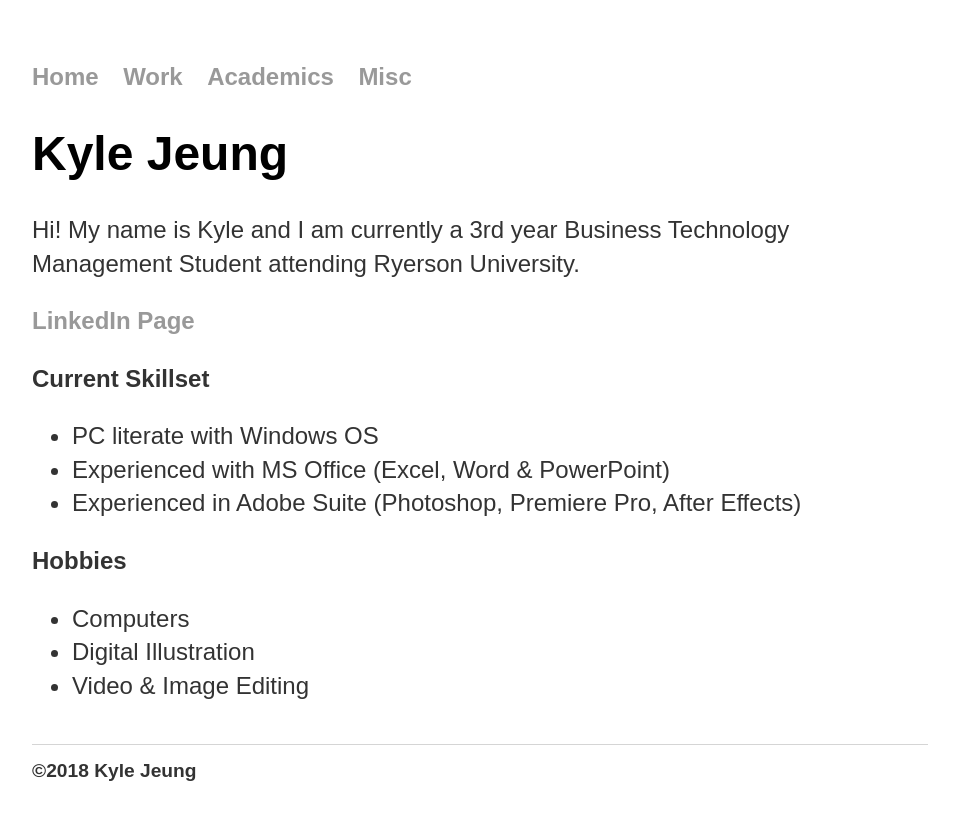
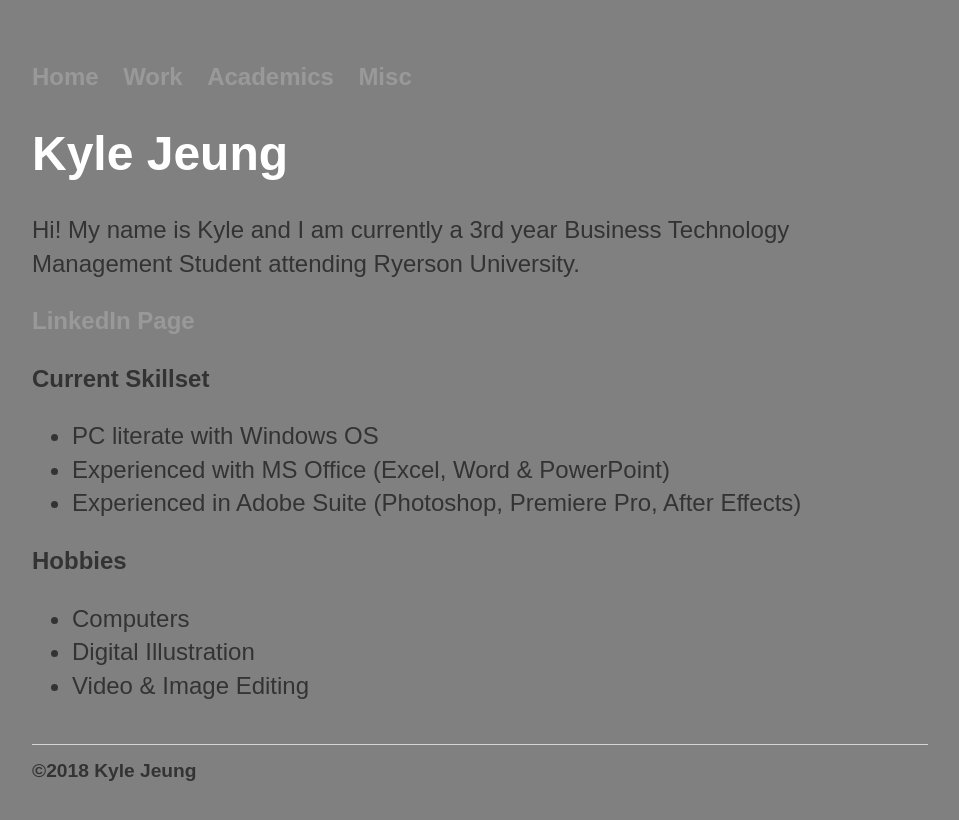
Before and after one commit to jeungkyle/portfolio, a Jekyll site: the page built from index.html, in a window 1280 px wide. Shown: the top 820 px of the page, without its empty margins (160-1119 px from the left). Built offline with Jekyll 4.4.1, drawn with Linux system fonts in a browser that asks for light colours.

Commit message:
Update main.css

```diff
--- a/css/main.css
+++ b/css/main.css
@@ -3,8 +3,8 @@ body {
     font-family:'Arial';
     margin: 60px auto;
     width: 70%;
-    background-color: white;
-    color: black
+    background-color: grey;
+    color: white
 }
 nav ul, footer ul {
     font-family:'Arial';
@@ -24,7 +24,7 @@ a:active {
     background-color: yellow;
 }
 a:hover {
-    background-color: red;
+    background-color: white;
     text-decoration: underline;
 }
 a:link, visited {
```
